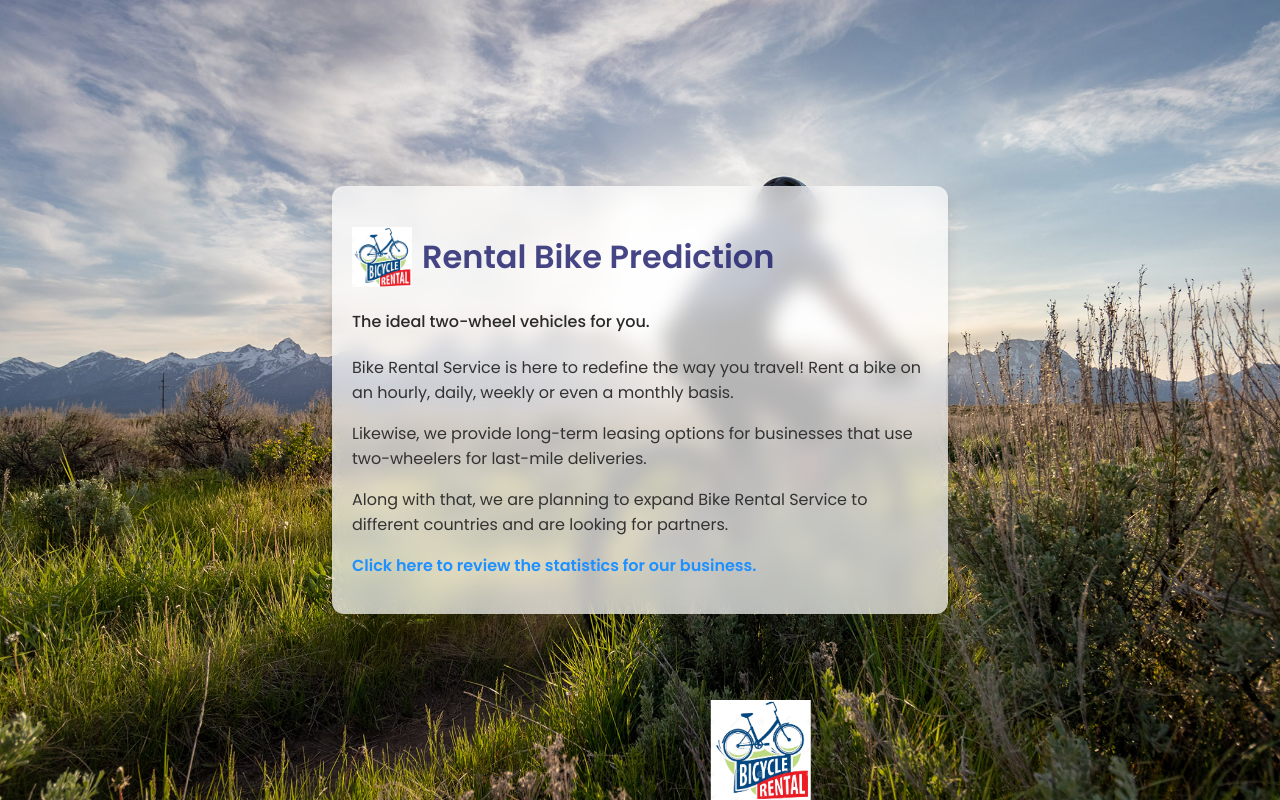
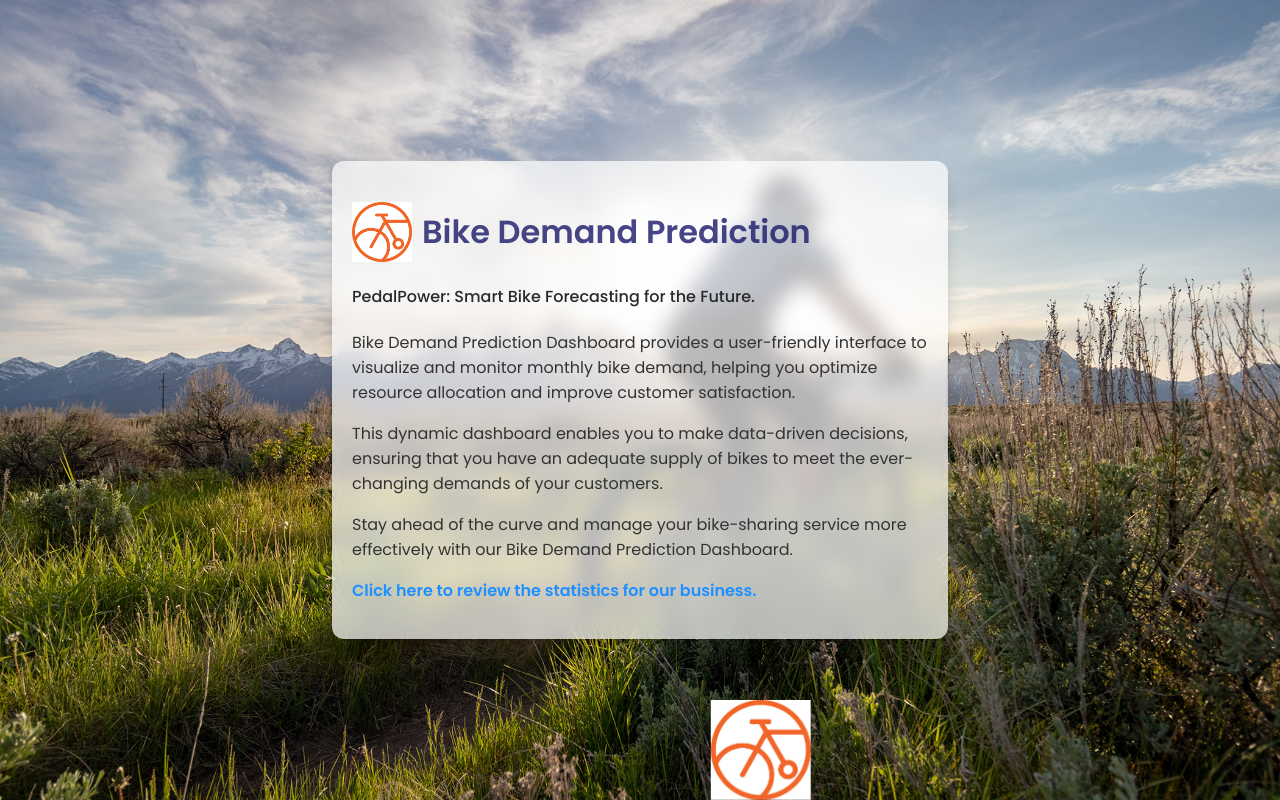
Before and after one commit to chintasriram/Bike-Demand-Prediction, a Flask app: page / in a window 1280 px wide. Run offline with Flask 2, Linux system fonts and the light colour scheme.

Commit message:
code changes

```diff
--- a/app.py
+++ b/app.py
@@ -92,7 +92,7 @@ def predict():
     output= round(prediction[0], 2)
 
     #Output sent to the html page
-    return render_template('index.html', prediction_text='Prediction: \n {} bike rents.'.format(output))
+    return render_template('index.html', prediction_text='Prediction: \n {} bikes are needed.'.format(output))
 
 if __name__=="__main__":
     app.run(debug=True)
--- a/templates/home.html
+++ b/templates/home.html
@@ -87,11 +87,11 @@
 <body>
     <img class="moving-bike" src="static/img/image.png" alt="moving bike" width="100" height="100">
     <div class="about1">
-        <h1><img src="static/img/image.png" alt="bike" width="60" height="60">Rental Bike Prediction</h1>
-        <h4>The ideal two-wheel vehicles for you.</h4>
-        <p>Bike Rental Service is here to redefine the way you travel! Rent a bike on an hourly, daily, weekly or even a monthly basis.</p>
-        <p>Likewise, we provide long-term leasing options for businesses that use two-wheelers for last-mile deliveries.</p>
-        <p>Along with that, we are planning to expand Bike Rental Service to different countries and are looking for partners.</p>
+        <h1><img src="static/img/image.png" alt="bike" width="60" height="60">Bike Demand Prediction</h1>
+        <h4>PedalPower: Smart Bike Forecasting for the Future.</h4>
+        <p>Bike Demand Prediction Dashboard provides a user-friendly interface to visualize and monitor monthly bike demand, helping you optimize resource allocation and improve customer satisfaction.</p>
+        <p>This dynamic dashboard enables you to make data-driven decisions, ensuring that you have an adequate supply of bikes to meet the ever-changing demands of your customers. </p>
+        <p> Stay ahead of the curve and manage your bike-sharing service more effectively with our Bike Demand Prediction Dashboard.</p>
         <p><a href="index">Click here to review the statistics for our business.</a></p>
     </div>
 
--- a/templates/index.html
+++ b/templates/index.html
@@ -61,8 +61,8 @@
 <body>
     <div class="form-container">
         <div class="text-center">
-            <h1>Rental Bikes Prediction</h1>
-            <h2><i>The perfect two-wheelers for you.</i></h2>
+            <h1>Bike Demand Prediction</h1>
+            <h2><i>PedalPower: Smart Bike Forecasting for the Future.</i></h2>
         </div>
         <br>
         <form action="{{ url_for('predict')}}" method="post">
```
Also changed, not shown: static/img/image.png, 1 other file.
